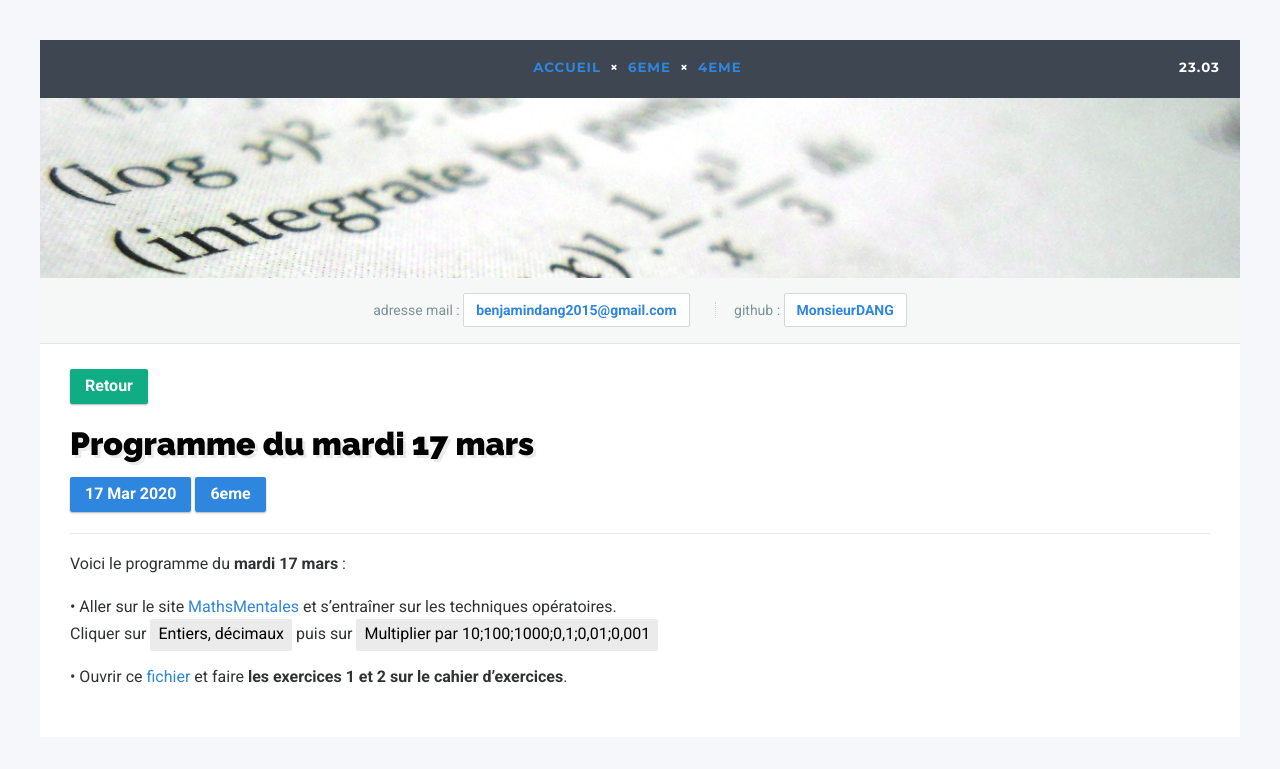
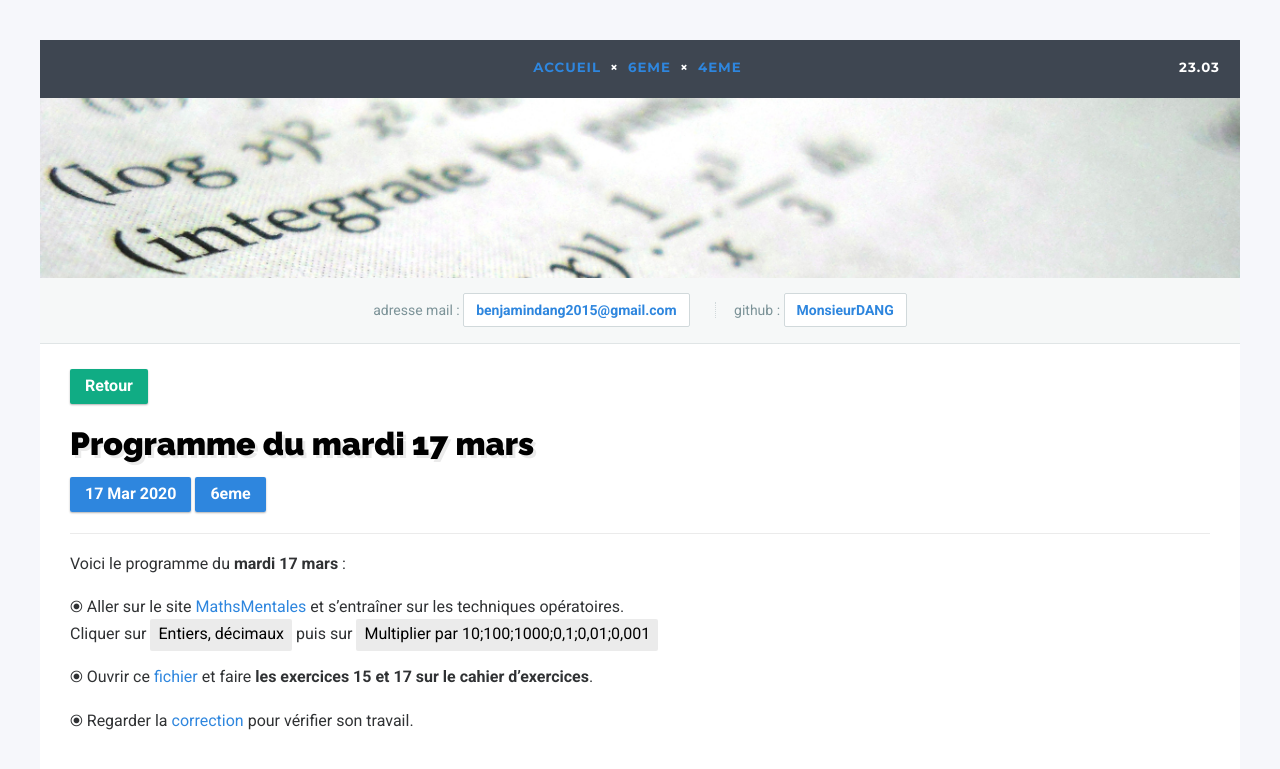
Before and after one commit to DangSinslay/DangSinslay.github.io, a Jekyll site: the page built from _posts/6eme/2020-03-17-programme.md, in a window 1280 px wide. Shown: the top 769 px of the page. Built offline with Jekyll 4.4.1, drawn with Linux system fonts in a browser that asks for light colours.

Commit message:
Update 2020-03-17-programme.md

```diff
--- a/_posts/6eme/2020-03-17-programme.md
+++ b/_posts/6eme/2020-03-17-programme.md
@@ -8,8 +8,10 @@ blog: blog6
 
 Voici le programme du <b>mardi 17 mars</b> :
 
-• Aller sur le site <a href="http://mathsmentales.net/">MathsMentales</a> et s'entraîner sur les techniques opératoires.
+⦿ Aller sur le site <a href="http://mathsmentales.net/">MathsMentales</a> et s'entraîner sur les techniques opératoires.
 <br>
 Cliquer sur <mark>Entiers, décimaux</mark> puis sur <mark>Multiplier par 10;100;1000;0,1;0,01;0,001</mark>
 
-• Ouvrir ce <a href="/exercices/6eme/6eme_exercices_mardi_17_mars_2020.pdf">fichier</a> et faire <b>les exercices 1 et 2 sur le cahier d'exercices</b>.
+⦿ Ouvrir ce <a class="exercice" href="/exercices/6eme/6eme_exercices_mardi_17_mars_2020.pdf">fichier</a> et faire <b>les exercices 15 et 17 sur le cahier d'exercices</b>.
+
+⦿ Regarder la <a class="correction" href="/exercices/6eme/6eme_exercices_mardi_17_mars_2020_corrections.pdf">correction</a> pour vérifier son travail.
```
